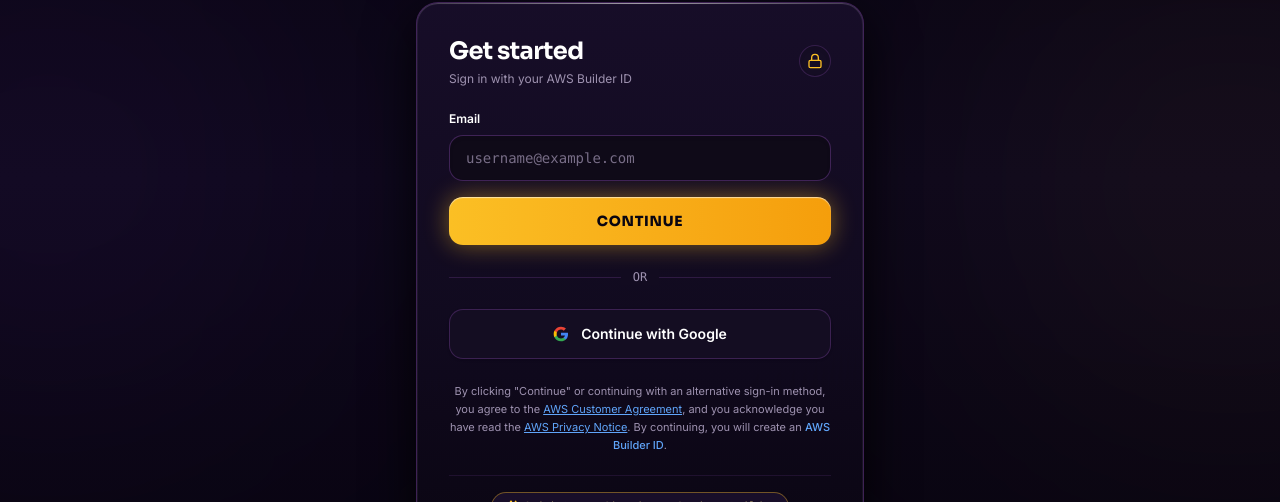
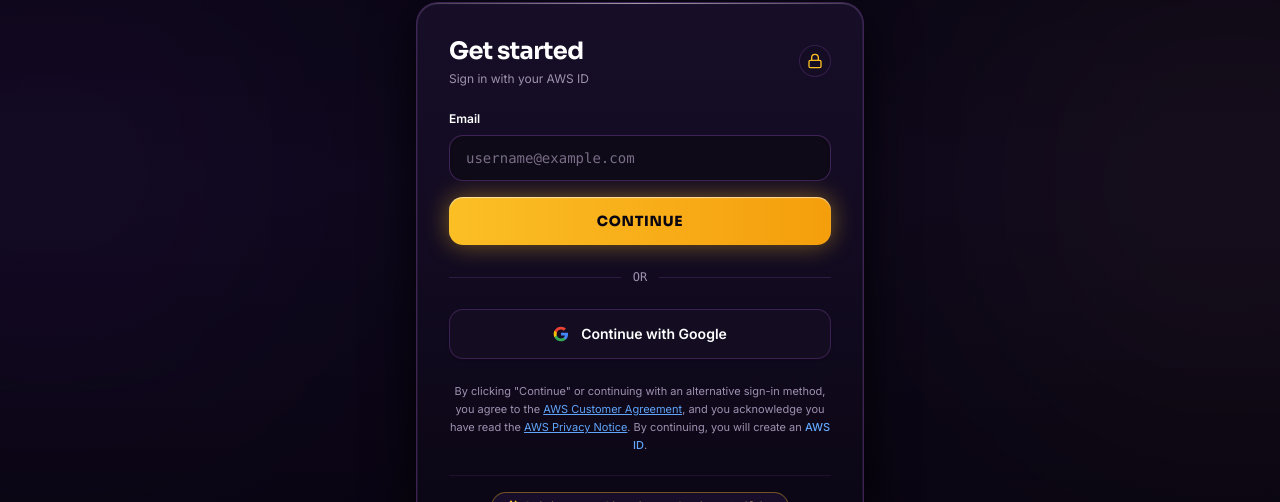
Before and after one commit to Shivanshu49/awssbggcet-website, a Next.js app: page /login in a window 1280 px wide. Shown: the part 222-724 px from the top of the page. Built offline with nearby package versions, Linux system fonts and the light colour scheme.

Commit message:
fix(auth): rename Builder ID to AWS ID across UI

```diff
--- a/app/login/page.tsx
+++ b/app/login/page.tsx
@@ -133,7 +133,7 @@ export default function LoginPage() {
             <h2 className="text-xl font-bold text-white mb-1">{user.name}</h2>
             <p className="text-xs font-mono text-[#9E92B0] mb-3">{user.email}</p>
             <div className="inline-block px-3 py-1 rounded-lg bg-[#150D24] border border-[#4C2A66]/60 text-xs font-mono text-[#FDE68A] mb-6">
-              AWS Builder ID: <span className="font-bold text-[#FBBF24]">{user.builderId}</span>
+              AWS ID: <span className="font-bold text-[#FBBF24]">{user.builderId}</span>
             </div>
 
             <div className="space-y-3">
@@ -149,7 +149,7 @@ export default function LoginPage() {
                 onClick={logout}
                 className="w-full py-2.5 rounded-full bg-[#150D24] hover:bg-[#201335] border border-[#4C2A66]/50 text-xs font-mono text-[#F87171] hover:text-red-300 transition-colors cursor-pointer"
               >
-                Sign out of this Builder ID
+                Sign out of this AWS ID
               </button>
             </div>
           </div>
@@ -169,7 +169,7 @@ export default function LoginPage() {
                     Get started
                   </h1>
                   <p className="text-xs text-[#9E92B0] mt-1">
-                    Sign in with your AWS Builder ID
+                    Sign in with your AWS ID
                   </p>
                 </div>
                 <div className="w-8 h-8 rounded-full bg-[#150D24] border border-[#4C2A66]/60 flex items-center justify-center text-[#FBBF24] shadow-inner">
@@ -259,7 +259,7 @@ export default function LoginPage() {
                     disabled={isSubmitting}
                     className="w-full py-3.5 rounded-xl bg-gradient-to-r from-[#FBBF24] via-[#F59E0B] to-[#FBBF24] bg-[length:200%_auto] hover:bg-right text-[#090511] font-heading font-extrabold text-sm uppercase tracking-wider transition-all duration-300 shadow-[0_0_25px_rgba(251,191,36,0.45),inset_0_1px_1px_rgba(255,255,255,0.6)] hover:shadow-[0_0_35px_rgba(251,191,36,0.65)] hover:-translate-y-0.5 active:scale-[0.98] cursor-pointer disabled:opacity-50"
                   >
-                    {isSubmitting ? 'Authenticating...' : 'Sign In to AWS Builder ID'}
+                    {isSubmitting ? 'Authenticating...' : 'Sign In to AWS ID'}
                   </button>
                 </form>
               )}
@@ -325,7 +325,7 @@ export default function LoginPage() {
                   AWS Privacy Notice
                 </a>
                 . By continuing, you will create an{' '}
-                <span className="text-[#60A5FA] font-medium">AWS Builder ID</span>.
+                <span className="text-[#60A5FA] font-medium">AWS ID</span>.
               </p>
 
               {/* Fast 1-Click Demo Shortcut for Reviewers */}
@@ -366,14 +366,14 @@ export default function LoginPage() {
               <span>Trouble Signing In?</span>
             </h3>
             <p className="text-xs text-[#CFC5DC] mb-4 leading-relaxed">
-              Here are common solutions for GCET students and builders signing into their AWS Builder ID:
+              Here are common solutions for GCET students and builders signing into their AWS ID:
             </p>
 
             <div className="space-y-3 text-xs font-mono text-[#D8CEE6]">
               <div className="p-3 rounded-xl bg-[#150D24] border border-[#4C2A66]/50">
                 <span className="text-[#FBBF24] font-semibold block mb-1">Using Galgotias College Email?</span>
                 <p className="text-[11px] text-[#9E92B0]">
-                  You can sign in using your official <code className="text-[#E9D5FF]">@galgotiacollege.edu</code> or personal email address. Both support AWS Builder ID creation.
+                  You can sign in using your official <code className="text-[#E9D5FF]">@galgotiacollege.edu</code> or personal email address. Both support AWS ID creation.
                 </p>
               </div>
 
--- a/components/layout/MobileNav.tsx
+++ b/components/layout/MobileNav.tsx
@@ -107,7 +107,7 @@ export function MobileNav({
                 href="/login"
                 className="flex items-center justify-center gap-2 rounded-xl bg-[#180E29] border border-[#4C2A66]/70 py-3 text-sm font-semibold text-white hover:text-[#FBBF24] transition-all"
               >
-                <span>AWS Builder ID Sign In</span>
+                <span>AWS ID Sign In</span>
               </NavLink>
             </DialogClose>
 
--- a/components/layout/ProfileDropdown.tsx
+++ b/components/layout/ProfileDropdown.tsx
@@ -148,7 +148,7 @@ export function ProfileDropdown() {
                     {user.email}
                   </p>
                   <div className="mt-1.5 inline-flex items-center gap-1.5 px-2 py-0.5 rounded-md bg-[#1E1133] border border-[#4C2A66]/60 text-[10px] font-mono text-[#FDE68A]">
-                    <span>ID:</span>
+                    <span>AWS ID:</span>
                     <span className="text-[#FBBF24] font-bold">{user.builderId}</span>
                   </div>
                 </div>
@@ -191,7 +191,7 @@ export function ProfileDropdown() {
                   className="w-full flex items-center justify-center gap-2 py-2 px-3 rounded-lg bg-[#150D24] hover:bg-[#201335] border border-[#4C2A66]/50 text-xs font-mono text-[#F87171] hover:text-red-300 transition-colors cursor-pointer"
                 >
                   <LogOut className="w-3.5 h-3.5" />
-                  <span>Sign Out of Builder ID</span>
+                  <span>Sign Out of AWS ID</span>
                 </button>
               </div>
             </div>
--- a/lib/auth-context.tsx
+++ b/lib/auth-context.tsx
@@ -33,7 +33,7 @@ function getInitials(name: string): string {
   return (parts[0][0] + parts[parts.length - 1][0]).toUpperCase();
 }
 
-// Generate an authentic AWS Builder ID string
+// Generate an authentic AWS ID string
 function generateBuilderId(): string {
   const randomChars = Math.random().toString(36).substring(2, 8).toUpperCase();
   return `GCET-${randomChars}`;
@@ -119,7 +119,7 @@ export function AuthProvider({ children }: { children: React.ReactNode }) {
       id: 'usr_' + Math.random().toString(36).substring(2, 10),
       email: target.email,
       name: target.name,
-      role: 'Verified AWS Builder ID',
+      role: 'Verified AWS ID',
       builderId: generateBuilderId(),
       initials: getInitials(target.name),
       provider,
```
